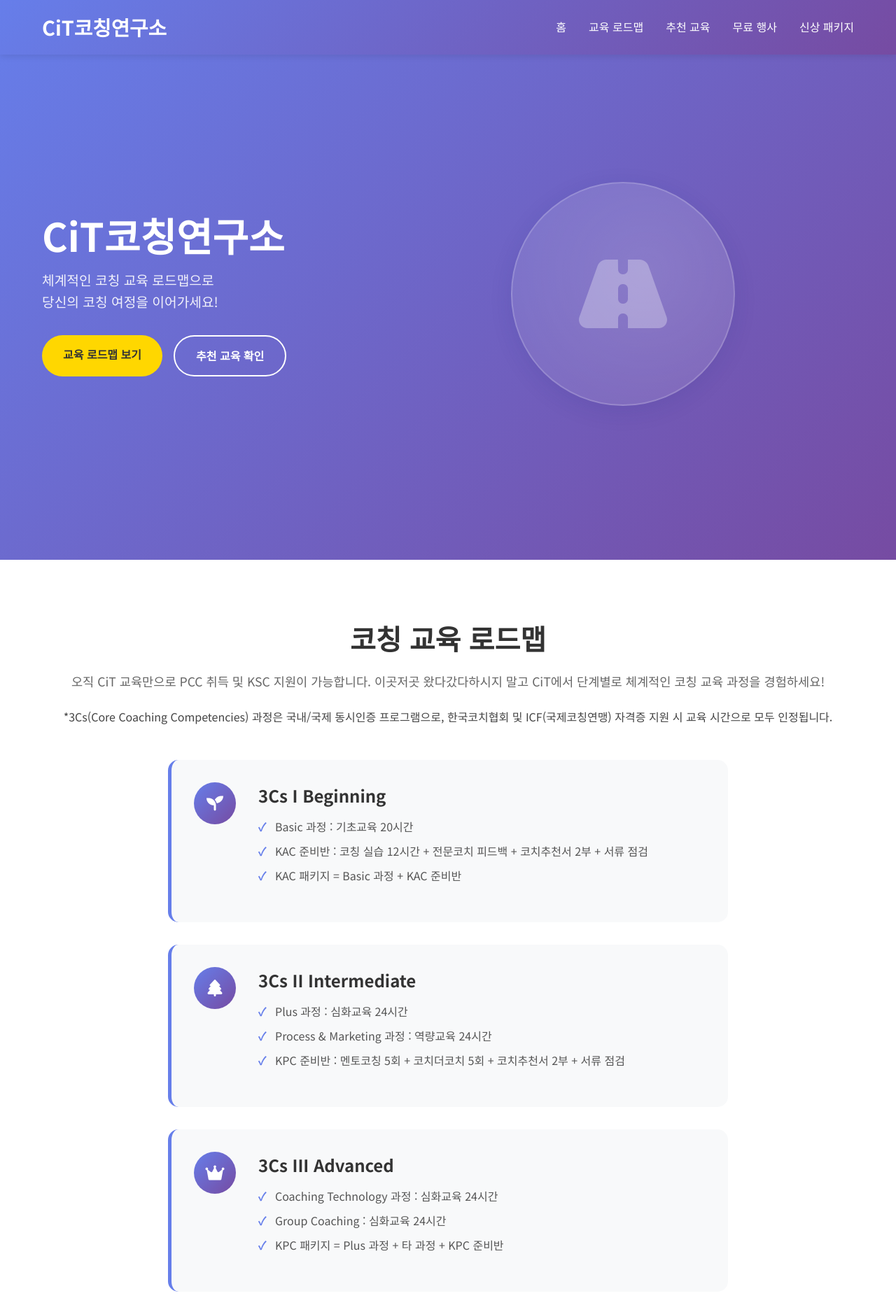
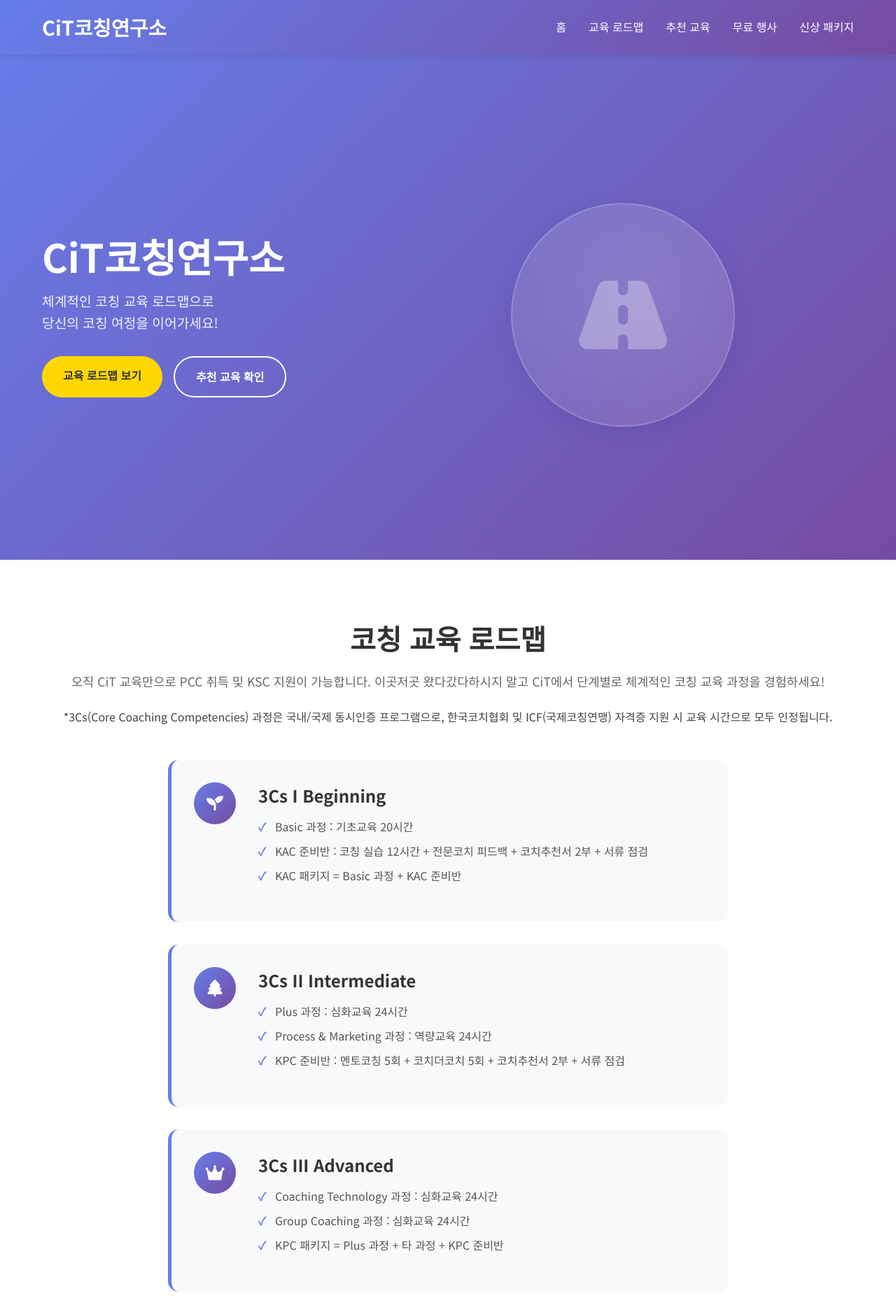
Before and after one commit to Fu-Co/cit-coaching-website, a plain HTML site: page index.html in a window 1280 px wide. Shown: the top 1875 px of the page at 70% size. Drawn offline with Linux system fonts and the light colour scheme; a web font is replaced by a local one.

Commit message:
Group Coaching 과정 문구 추가 및 히어로 상단 패딩 조정

```diff
--- a/index.html
+++ b/index.html
@@ -94,7 +94,7 @@
                         <h3>3Cs III Advanced</h3>
                         <ul>
                             <li>Coaching Technology 과정 : 심화교육 24시간</li>
-                            <li>Group Coaching : 심화교육 24시간</li>
+                            <li>Group Coaching 과정 : 심화교육 24시간</li>
                             <li>KPC 패키지 = Plus 과정 + 타 과정 + KPC 준비반</li>
                         </ul>
                     </div>
--- a/styles.css
+++ b/styles.css
@@ -82,7 +82,7 @@ body {
 .hero {
     background: linear-gradient(135deg, #667eea 0%, #764ba2 100%);
     color: white;
-    padding: 120px 0 80px;
+    padding: 180px 0 80px;
     display: flex;
     align-items: center;
     min-height: 100vh;
@@ -740,7 +740,7 @@ section h2 {
     .hero {
         flex-direction: column;
         text-align: center;
-        padding: 140px 0 40px 0;
+        padding: 180px 0 40px 0;
         min-height: 100vh;
         justify-content: center;
         align-items: center;
```
